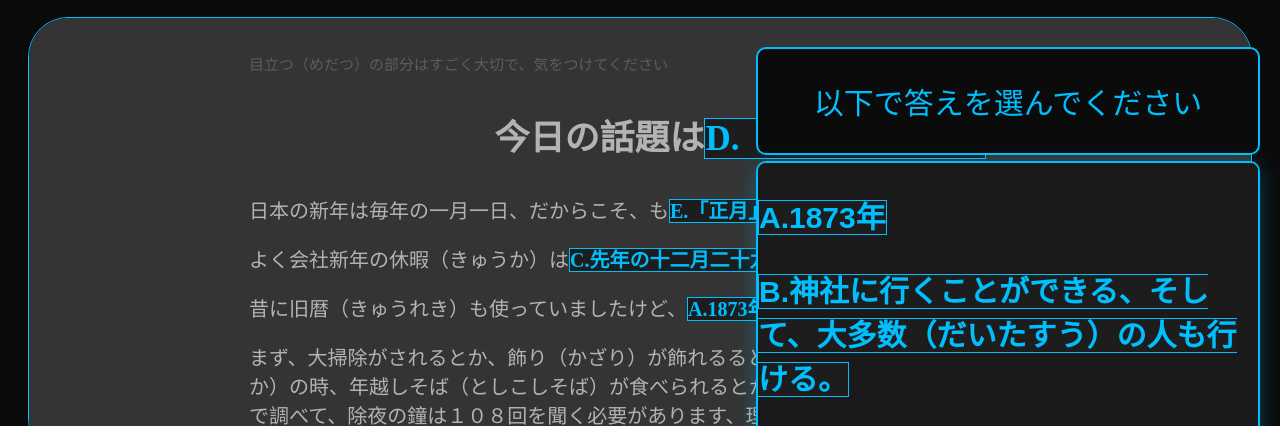
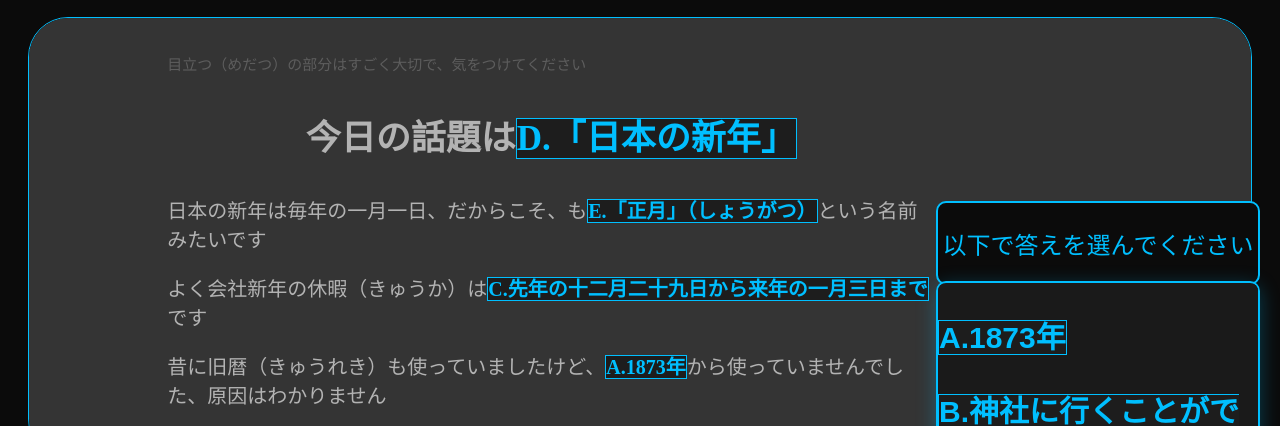
Before and after one commit to whj13157566290-a11y/-, a plain HTML site: page index.html in a window 1280 px wide. Shown: the part 315-741 px from the top of the page. Drawn offline with Linux system fonts and the light colour scheme.

Commit message:
Update index.html

```diff
--- a/index.html
+++ b/index.html
@@ -230,8 +230,7 @@
       position: relative;
       cursor: help;
     }
-
-    .tuxian-tishi {
+    .tuxian-tishi{
       text-align: center;
       height: 100px;
       width: 250px;
@@ -248,7 +247,7 @@
       /*div的阴影*/
       transition: all 0.3s ease;
       z-index: 10000;
-      font-family: KaiTi;
+      font-family:KaiTi;
       font-size: 15px;
       scrollbar-width: thin;
       scrollbar-color: rgba(0, 191, 255, 0.3) rgba(255, 255, 255, 0.1);
@@ -264,10 +263,10 @@
 
     .fuchaung {
       position: fixed;
-      bottom: 20px;
+      bottom: 5%;
       right: 20px;
-      width: 500px;
-      height: 300px;
+      max-width: 25%;
+      max-height: 20%;
       background: #1a1a1a;
       border: 2px solid #00bfff;
       border-radius: 10px;
@@ -284,11 +283,14 @@
       border-radius: 10px;
       border: 2px solid #00bfff;
       position: fixed;
-      bottom: 330px;
+      bottom: 25%;
       right: 20px;
-      width: 500px;
-      height: auto;
+      width: 25%;
+      height: 10%;
       background-color: #0b0b0b;
+      display: flex;
+      justify-content: center;  /* 水平居中 */
+      align-items: center;      /* 垂直居中 */
     }
   </style>
 
@@ -331,40 +333,27 @@
       <div class="juqing">
         <div style="color: #b3b3b3;
       font-size: 20px;
-      padding-left:10em;
+      padding-left: 10%;
+      padding-right: 25%;
       ">
           <p style="font-size: 15px;
 color: #b9b9b94e;">目立つ（めだつ）の部分はすごく大切で、気をつけてください</p>
           <p style="text-align: center;font-size: 35px;font-weight: bolder;">今日の話題は<span class="tuxian"
-              style="color: #00bfff;font-weight: bold;">D.「日本の新年」<span class="tuxian-tishi"
-                style="bottom: -240%;left: 50%;transform: translateX(-50%);">日本に毎年の一月一日の時、新年で、も日本の一年中の一番大切なのお祭りで、大多数人がお祝えて行きます。この情報（じょうほう）は日本の外務省サイトに調べたからです。<a
-                  style="color: #4fdc70;"
-                  href=https://web-japan.org/trends/cn/quiz/answer05.html>https://web-japan.org/trends/cn/quiz/answer05.html</a></span></span>
-          </p>
-          <p>日本の新年は毎年の一月一日、だからこそ、も<span class="tuxian" style="color: #00bfff;font-weight: bold;">E.「正月」（しょうがつ）<span
-                class="tuxian-tishi"
-                style="bottom: 100%;left: 50%;transform: translateX(-50%);">日本の新年で、時間は毎年の一月一日，これのために、正月といいます。今新暦を使っています、この前に、西暦１８７３年、西洋化（せいようか）に早くなる、欧米（おうべい）の暦に合わせるために、旧暦があきらめて使います</span></span>という名前みたいです
-          </p>
-          <p>よく会社新年の休暇（きゅうか）は<span class="tuxian" style="color: #00bfff;font-weight: bold;">C.先年の十二月二十九日から来年の一月三日まで<span
-                class="tuxian-tishi"
-                style="bottom: 100%;left: -30%;transform: translateX(-50%);">よく、日本の会社の新年休暇は１２．２９日から来年１.３日までけど、会社によって、ちょっと違って、自分の会社の情報を調べてください</span></span>です
-          </p>
-          <p>昔に旧暦（きゅうれき）も使っていましたけど、<span class="tuxian" style="color: #00bfff;font-weight: bold;">A.1873年<span
-                class="tuxian-tishi"
-                style="bottom: -250%;left: -160%;transform: translateX(-50%);">当時に西洋化（せいようか）に早くなる、欧米（おうべい）の暦に合わせるために、旧暦があきらめて使います</span></span>から使っていませんでした、原因はわかりません
-          </p>
+              style="color: #00bfff;font-weight: bold;">D.「日本の新年」<span class="tuxian-tishi" style="bottom: -240%;left: 50%;transform: translateX(-50%);" >日本に毎年の一月一日の時、新年で、も日本の一年中の一番大切なのお祭りで、大多数人がお祝えて行きます。この情報（じょうほう）は日本の外務省サイトに調べたからです。<a style="color: #4fdc70;"href=https://web-japan.org/trends/cn/quiz/answer05.html>https://web-japan.org/trends/cn/quiz/answer05.html</a></span></span></p>
+          <p>日本の新年は毎年の一月一日、だからこそ、も<span class="tuxian"
+              style="color: #00bfff;font-weight: bold;">E.「正月」（しょうがつ）<span class="tuxian-tishi" style="bottom: 100%;left: 50%;transform: translateX(-50%);" >日本の新年で、時間は毎年の一月一日，これのために、正月といいます。今新暦を使っています、この前に、西暦１８７３年、西洋化（せいようか）に早くなる、欧米（おうべい）の暦に合わせるために、旧暦があきらめて使います</span></span>という名前みたいです</p>
+          <p>よく会社新年の休暇（きゅうか）は<span class="tuxian"
+              style="color: #00bfff;font-weight: bold;">C.先年の十二月二十九日から来年の一月三日まで<span class="tuxian-tishi" style="bottom: 100%;left: -30%;transform: translateX(-50%);" >よく、日本の会社の新年休暇は１２．２９日から来年１.３日までけど、会社によって、ちょっと違って、自分の会社の情報を調べてください</span></span>です</p>
+          <p>昔に旧暦（きゅうれき）も使っていましたけど、<span class="tuxian"
+              style="color: #00bfff;font-weight: bold;">A.1873年<span class="tuxian-tishi" style="bottom: -250%;left: -160%;transform: translateX(-50%);" >当時に西洋化（せいようか）に早くなる、欧米（おうべい）の暦に合わせるために、旧暦があきらめて使います</span></span>から使っていませんでした、原因はわかりません</p>
           <p>まず、大掃除がされるとか、飾り（かざり）が飾れるるとか、<span class="tuxian"
-              style="color: #00bfff;font-weight: bold;">F.大晦日（おおみそか）、12.31の時<span class="tuxian-tishi"
-                style="bottom: 100%;left: 143%;transform: translateX(-50%);">日本の大晦日と中国の大晦日は同じですけど、日本の日時は新暦の１２．３１日、中国は旧暦の１２．３１日です。あの日に皆さんは大掃除するし、テレビで赤白歌会をみるし、家族と幸運（こううん）を象徴（しょうちょう）する蕎麦食べるしし</span></span>（おおみそか）の時、年越しそば（としこしそば）が食べられるとか、除夜の鐘（じょやのかね）が聞けるとか、ネットで調べて、除夜の鐘は１０８回を聞く必要があります、理解しませんけど、わかりました
+              style="color: #00bfff;font-weight: bold;">F.大晦日（おおみそか）、12.31の時<span class="tuxian-tishi" style="bottom: 100%;left: 143%;transform: translateX(-50%);" >日本の大晦日と中国の大晦日は同じですけど、日本の日時は新暦の１２．３１日、中国は旧暦の１２．３１日です。あの日に皆さんは大掃除するし、テレビで赤白歌会をみるし、家族と幸運（こううん）を象徴（しょうちょう）する蕎麦食べるしし</span></span>（おおみそか）の時、年越しそば（としこしそば）が食べられるとか、除夜の鐘（じょやのかね）が聞けるとか、ネットで調べて、除夜の鐘は１０８回を聞く必要があります、理解しませんけど、わかりました
           </p>
           <p>新年の当日と後（とうじつ）、<span class="tuxian"
-              style="color: #00bfff;font-weight: bold;">B.神社に行くことができる、そして、大多数（だいたすう）の人も行ける。<span class="tuxian-tishi"
-                style="bottom: 100%;left: 100%;transform: translateX(-50%);">新年の第一日には、大多数人に神社に選んでいきます。本年の幸運ために、お祈りして行きます</span></span>いろなごちそうを食べられるとか、成年人なら、子供にお年玉（おとしだま）をあげること必要があります。
+              style="color: #00bfff;font-weight: bold;">B.神社に行くことができる、そして、大多数（だいたすう）の人も行ける。<span class="tuxian-tishi" style="bottom: 100%;left: 100%;transform: translateX(-50%);" >新年の第一日には、大多数人に神社に選んでいきます。本年の幸運ために、お祈りして行きます</span></span>いろなごちそうを食べられるとか、成年人なら、子供にお年玉（おとしだま）をあげること必要があります。
           </p>
           <p style="text-align: center;font-size: 35px;font-weight: bolder;"><span class="tuxian"
-              style="color: #ff0000;font-weight: bold;">以上の資料（しりょう）はネットで調べた、正しいかわかりません。<span class="tuxian-tishi"
-                style="bottom: -100%;left: 50%;transform: translateX(-50%);">情報はネットから、違うところがあったら、私を探ないでください</span></span>
-          </p>
+              style="color: #ff0000;font-weight: bold;">以上の資料（しりょう）はネットで調べた、正しいかわかりません。<span class="tuxian-tishi" style="bottom: -100%;left: 50%;transform: translateX(-50%);" >情報はネットから、違うところがあったら、私を探ないでください</span></span></p>
         </div>
       </div>
       <div style="
@@ -444,8 +433,8 @@ color: #b9b9b94e;">目立つ（めだつ）の部分はすごく大切で、気
         </p>
       </div>
 
-      <div class="fuchaungbiaoti" style="font-size: 30px;">
-        <p style="text-align: center;color: #00bfff;">以下で答えを選んでください</p>
+      <div class="fuchaungbiaoti" >
+        <p style="font-size: 150%;color: #00bfff;">以下で答えを選んでください</p>
         <P></P>
       </div>
       <div class="fuchaung" style="font-size: 30px;">
@@ -512,11 +501,12 @@ color: #b9b9b94e;">目立つ（めだつ）の部分はすごく大切で、気
               });
             });
           });
+
         </script>
         <p style="text-align: center;">ajdaiwnifn</p>
-        <a href="2.html">
-          <button class="my-button">进入四方大陆地图</button>
-        </a>
+        <div style="right: 50%;">
+            <a href="2.html"><button class="my-button">冬至的地图</button></a>
+          </div>
 
         <p style="text-align: center;color: #00bfff;">视频网站</p>
         <div class="floating-font" style="text-align: center;">
```
